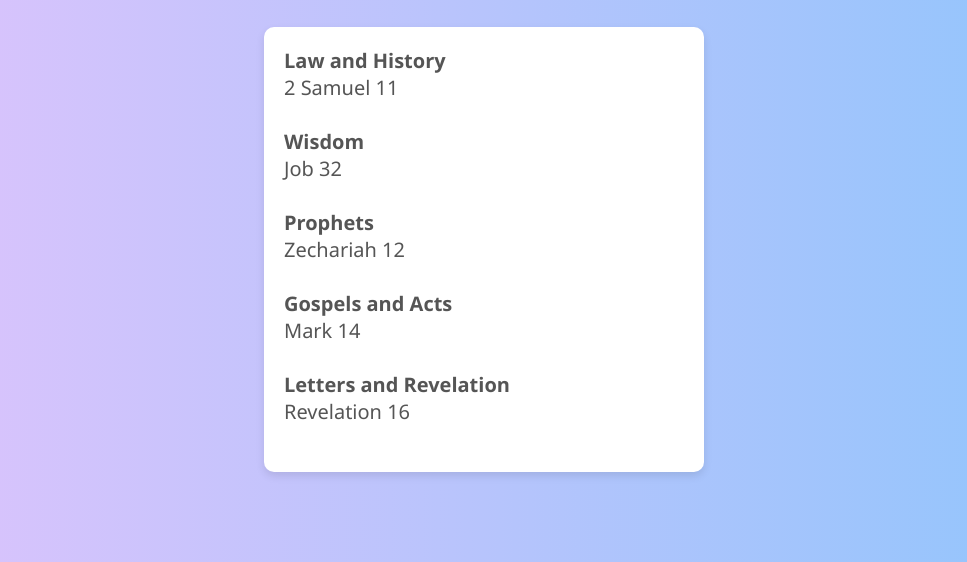
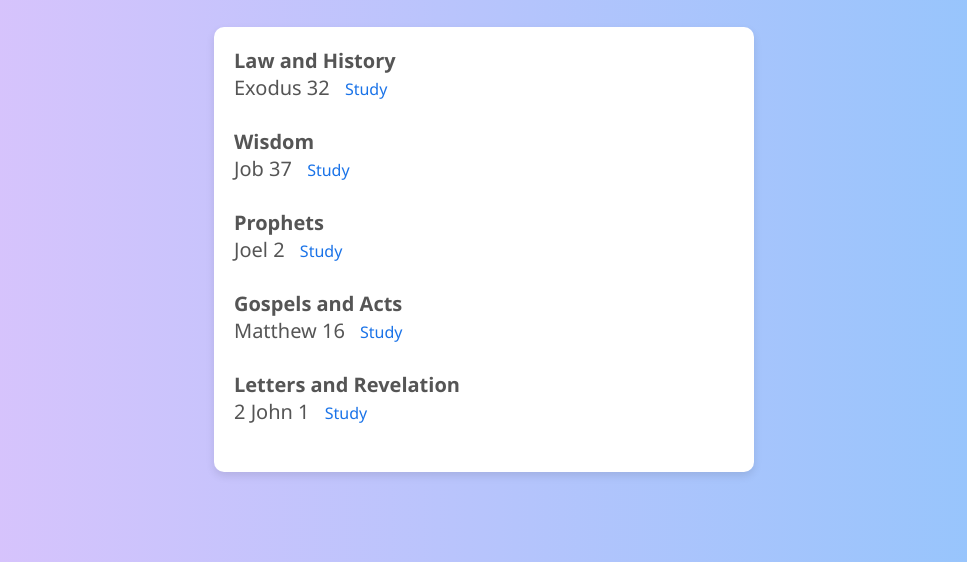
Before and after one commit to OscarIronside/bible-study-randomiser, a plain HTML site: page index.html in a window 1280 px wide. Both pictures are taken after a click on the button "Generate Study Plan". Shown: the part 238-800 px from the top of the page, without its empty margins (156-1123 px from the left). Drawn offline with Linux system fonts and the light colour scheme.

Commit message:
Update index.html

```diff
--- a/index.html
+++ b/index.html
@@ -46,29 +46,23 @@
             font-size: 20px;
             color: #555;
             text-align: left;
-            max-width: 400px;
+            max-width: 500px;
             width: 90%;
         }
-        .spinner {
-            margin-top: 30px;
-            border: 8px solid #f3f3f3;
-            border-top: 8px solid #4CAF50;
-            border-radius: 50%;
-            width: 60px;
-            height: 60px;
-            animation: spin 1s linear infinite;
-            display: none;
+        .study-link {
+            font-size: 16px;
+            margin-left: 10px;
+            color: #1a73e8;
+            text-decoration: none;
         }
-        @keyframes spin {
-            0% { transform: rotate(0deg); }
-            100% { transform: rotate(360deg); }
+        .study-link:hover {
+            text-decoration: underline;
         }
     </style>
 </head>
 <body>
     <h1>Bible Study Randomizer</h1>
     <button onclick="generateRandomChapters()">Generate Study Plan</button>
-    <div class="spinner" id="spinner"></div>
     <div class="result" id="result"></div>
 
     <script>
@@ -115,22 +109,17 @@
         }
 
         function generateRandomChapters() {
-            document.getElementById('result').style.display = 'none';
-            document.getElementById('spinner').style.display = 'block';
-
-            setTimeout(() => {
             let resultHTML = '';
             for (let group in bibleGroups) {
                 let books = Object.keys(bibleGroups[group].books);
                 let randomBook = getRandomElement(books);
                 let chapters = bibleGroups[group].books[randomBook];
                 let randomChapter = Math.floor(Math.random() * chapters) + 1;
-                    resultHTML += `<strong>${group}</strong><br>${randomBook} ${randomChapter}<br><br>`;
+                let bookFormatted = randomBook.replace(/ /g, '+');
+                let url = `https://biblehub.com/commentaries/${bookFormatted}/${randomChapter}.htm`;
+                resultHTML += `<strong>${group}</strong><br>${randomBook} ${randomChapter} <a class="study-link" href="${url}" target="_blank">Study</a><br><br>`;
             }
-                document.getElementById('spinner').style.display = 'none';
             document.getElementById('result').innerHTML = resultHTML;
-                document.getElementById('result').style.display = 'block';
-            }, 1000); // Simulated loading time
         }
     </script>
 </body>
```
Lines whose indentation alone changed are shown as unchanged.
